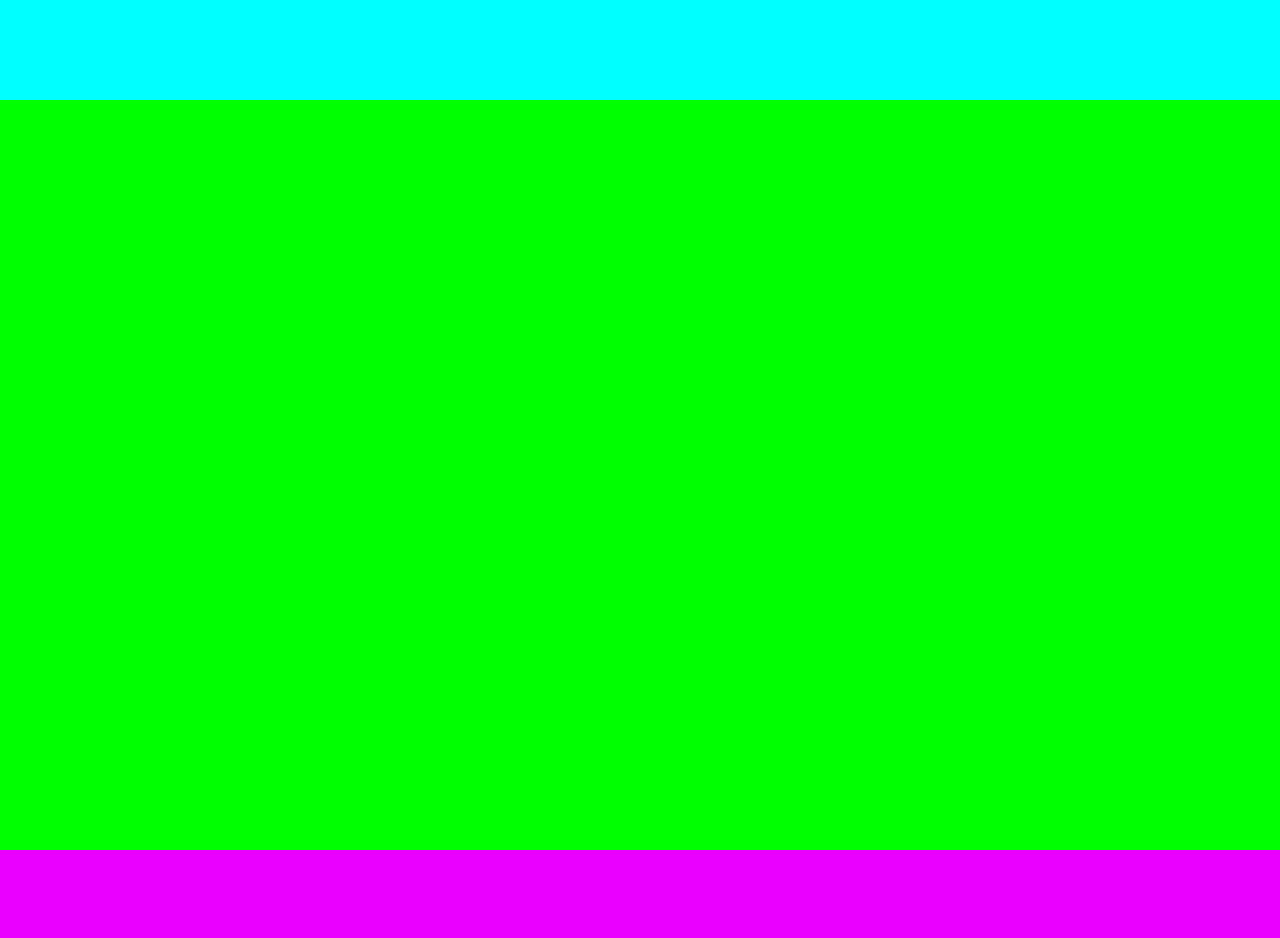
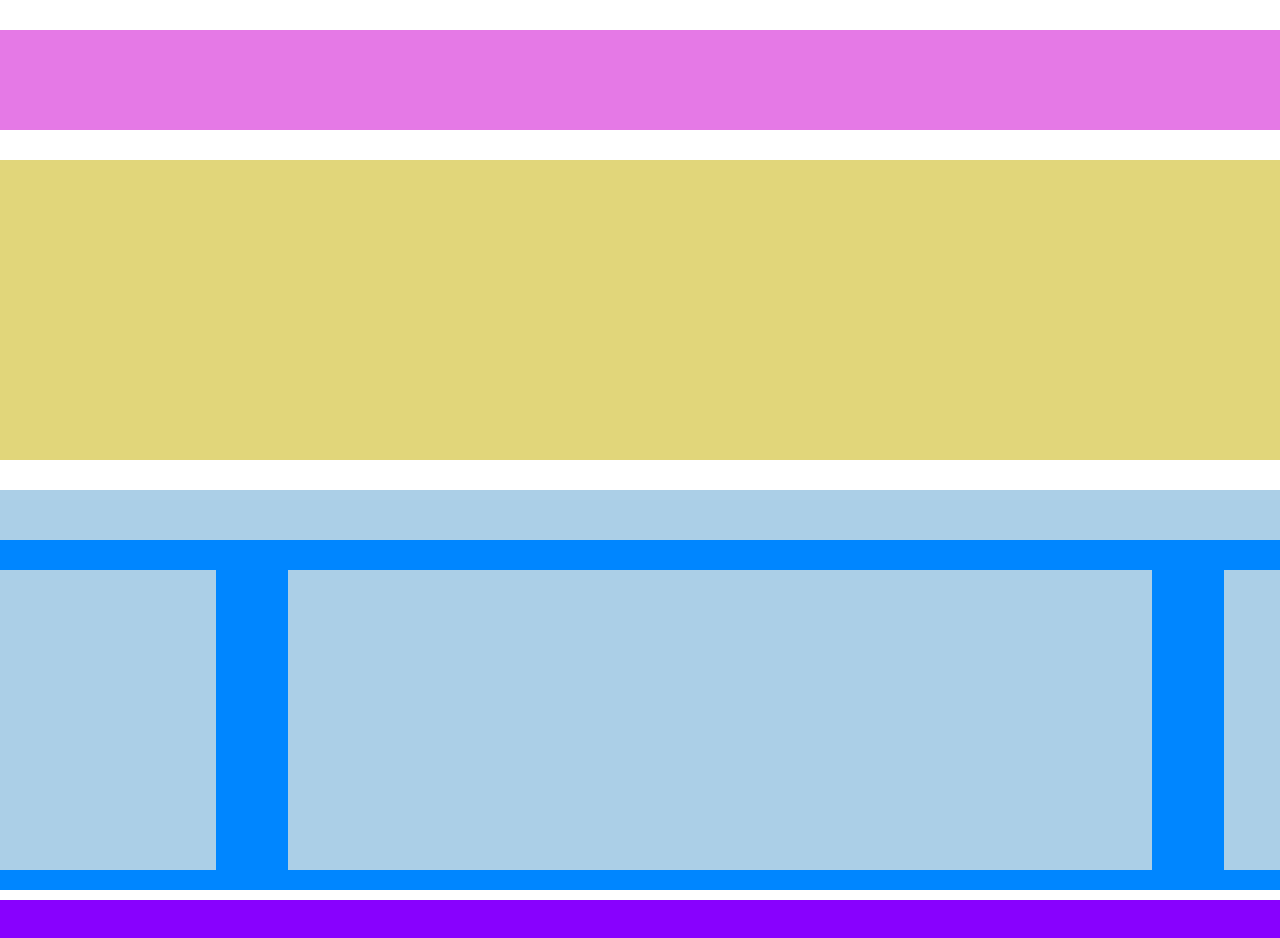
Before and after one commit to GabriPini/htmlcss-struttura-wp, a plain HTML site: page index.html in a window 1280 px wide. Shown: the top 938 px of the page. Drawn offline with Linux system fonts and the light colour scheme.

Commit message:
add layout

```diff
--- a/css/style.css
+++ b/css/style.css
@@ -3,6 +3,16 @@
     padding: 0;
     box-sizing: border-box;
 }
+/* color palette */
+:root{
+    --headercolor: #E579E6;
+    --topmaincolor: #E1D67A ;
+    --bottomMaincolor: #ABCFE7 ;
+    --bottomMainBg:#0086FF ;
+    --footercolor: #8801FE ;
+
+}
+
 body{
     width: 1440px;
     margin: auto;
@@ -10,17 +20,69 @@ body{
 
 header{
 height: 100px;
-background-color: aqua;
+background-color: var(--headercolor);
 }
 main{
-    height: 750px;
-background-color: rgb(0, 255, 0);
+    height: 700px;
+
+
 
 
 }
 footer{
-
-    height: 100px;
-    background-color: rgb(234, 0, 255);
+     margin-top: 40px;
+    height: 50px;
+    background-color: var(--footercolor);
 
 }
+
+header,
+main{
+    margin:30px 0 ;
+}
+.clearfix::after{
+    content: "";
+    display: table;
+    clear: both;
+}
+
+.top-main{
+    width: 100%;
+    height: 300px;
+    background-color: var(--topmaincolor);
+    margin-bottom: 30px;
+}
+
+.row{
+    height: 400px;
+    width: 100%;
+    background-color: var(--bottomMainBg);
+}
+.row-header{
+    float: left;
+    width: 100%;
+    height: 50px;
+    background-color: var(--bottomMaincolor);
+
+}
+
+.col,
+.col-g{
+    margin-top: 30px;
+    float: left;
+
+}
+
+.col{
+    background-color: var(--bottomMaincolor);
+    width: 15%;
+    height:300px ;
+
+}
+.col-g{
+    background-color: var(--bottomMaincolor);
+    width: 60%;
+    height:300px ;
+    margin: 30px 5%;
+
+}
--- a/index.html
+++ b/index.html
@@ -15,6 +15,32 @@
     <!-- site header -->
 
     <main>
+        <div class="top-main">
+            <div class="main-img"></div>
+        </div>
+           <!-- top main -->
+
+        <div class="row clearfix">
+           <section class="row-header">
+               <h1></h1>
+                <span></span>
+           </section>
+
+             <aside class="col">
+                <img src="#" alt="">
+                <p></p>
+             </aside>
+             <div class="col-g">
+                <img src="" alt="">
+                <p></p>
+                </div>
+             <aside class="col">
+                <img src="" alt="">
+                <p></p>
+            </aside>
+            <!-- bottom main -->
+
+        </div>
 
     </main>
     <!-- site main -->
```
